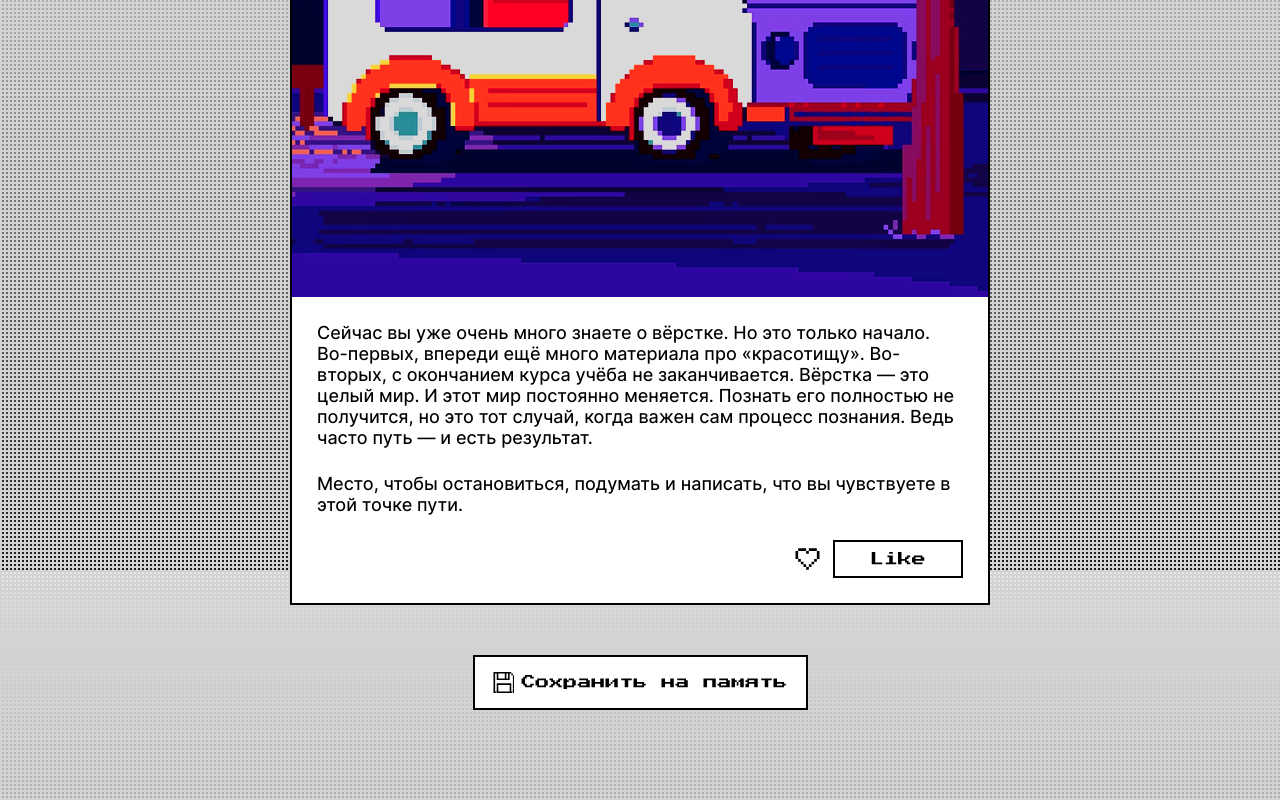
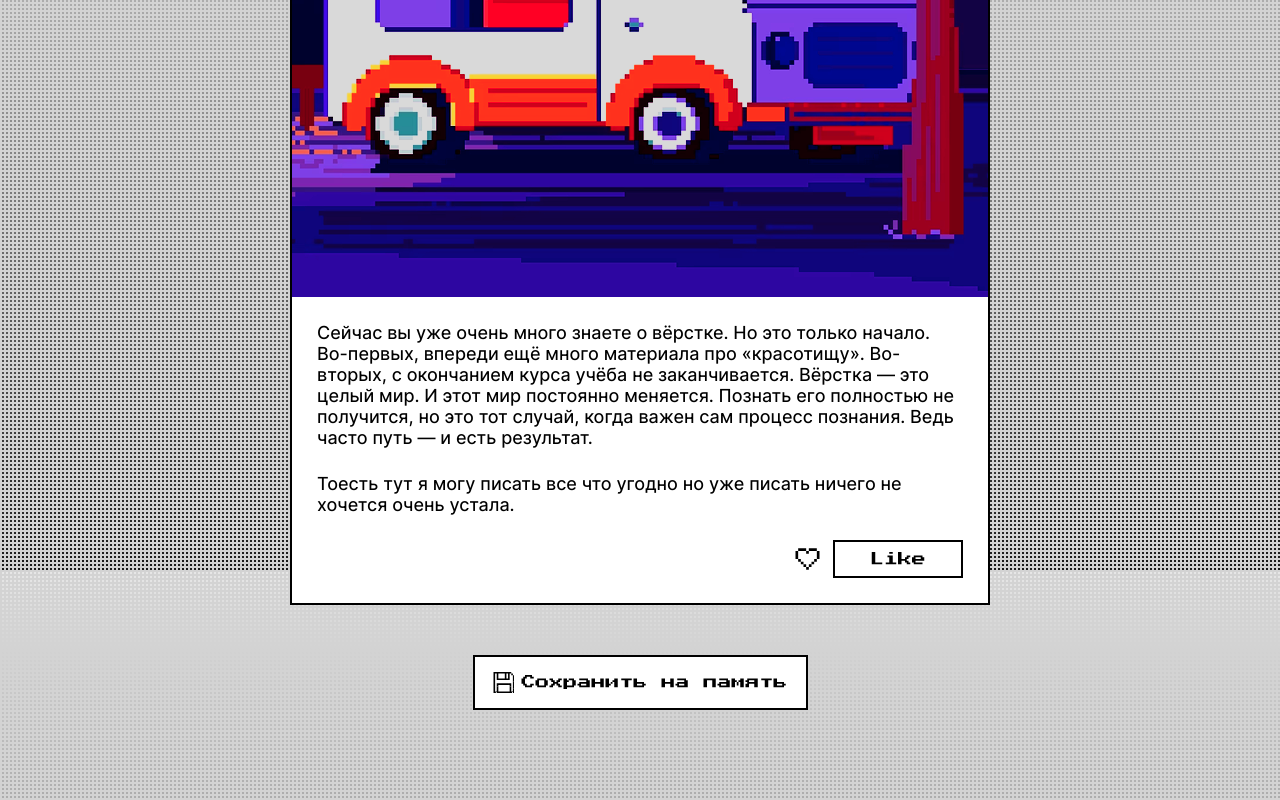
Before and after one commit to Elen-ok/zakrivayuschiy-teg-f, a plain HTML site: page index.html in a window 1280 px wide. Shown: the part 8230-9030 px from the top of the page. Drawn offline with Linux system fonts and the light colour scheme.

Commit message:
new zakrit4

```diff
--- a/index.html
+++ b/index.html
@@ -482,8 +482,8 @@
               Ведь часто путь — и есть результат.
             </p>
             <p>
-              Место, чтобы остановиться, подумать и написать, что вы чувствуете
-              в этой точке пути.
+              Тоесть тут я могу писать все что угодно но уже писать ничего не
+              хочется очень устала.
             </p>
           </div>
         </div>
--- a/styles/style.css
+++ b/styles/style.css
@@ -141,7 +141,8 @@
 }
 
 .filter-frost {
-  filter: brightness(1.2) contrast(1.3) hue-rotate(180deg) saturate(0.8) blur(0.2px);
+  filter: brightness(1.2) contrast(1.3) hue-rotate(180deg) saturate(0.8)
+    blur(0.2px);
 }
 
 .filter-urban {
@@ -151,7 +152,6 @@
 .filter-epic {
   filter: contrast(1.5) brightness(0.85) saturate(1.3) hue-rotate(-10deg);
 }
-
 
 .card__label {
   position: absolute;
@@ -169,7 +169,8 @@
   padding: 0;
   mix-blend-mode: hard-light;
   opacity: 0.5;
-  text-shadow: -1px -1px 0 #fff, 1px -1px 0 #fff, -1px 1px 0 #fff, 1px 1px 0 #fff;
+  text-shadow: -1px -1px 0 #fff, 1px -1px 0 #fff, -1px 1px 0 #fff,
+    1px 1px 0 #fff;
 }
 
 @supports (-webkit-text-stroke: 1px #ffffff) or (text-stroke: 1px #ffffff) {
@@ -461,7 +462,7 @@
   }
 
   .card__text {
-    margin: 25px 25px auto 24px;
+    margin: 25px 25px auto 25px;
     font-size: 18px;
     line-height: 21px;
   }
--- a/styles/variables.css
+++ b/styles/variables.css
@@ -1,20 +1,15 @@
 :root {
   --font-main: "Inter", sans-serif;
   --font-accent: "PressStart2P", fantasy;
-
   --font-weight-card-text: 400;
   --font-weight-card-title: 785;
-
   --themes-background: #fff;
   --themes-main-color: #000;
   --themes-accent-color: #000;
-
   --block-width: 700px;
-
   --contour-color: #000000;
   --animation-fill-color: #ff0000;
   --sparks-color: #ff0000;
-
   --grid-pattern: repeating-linear-gradient(
       90deg,
       #d3d3d3 0px,
```
